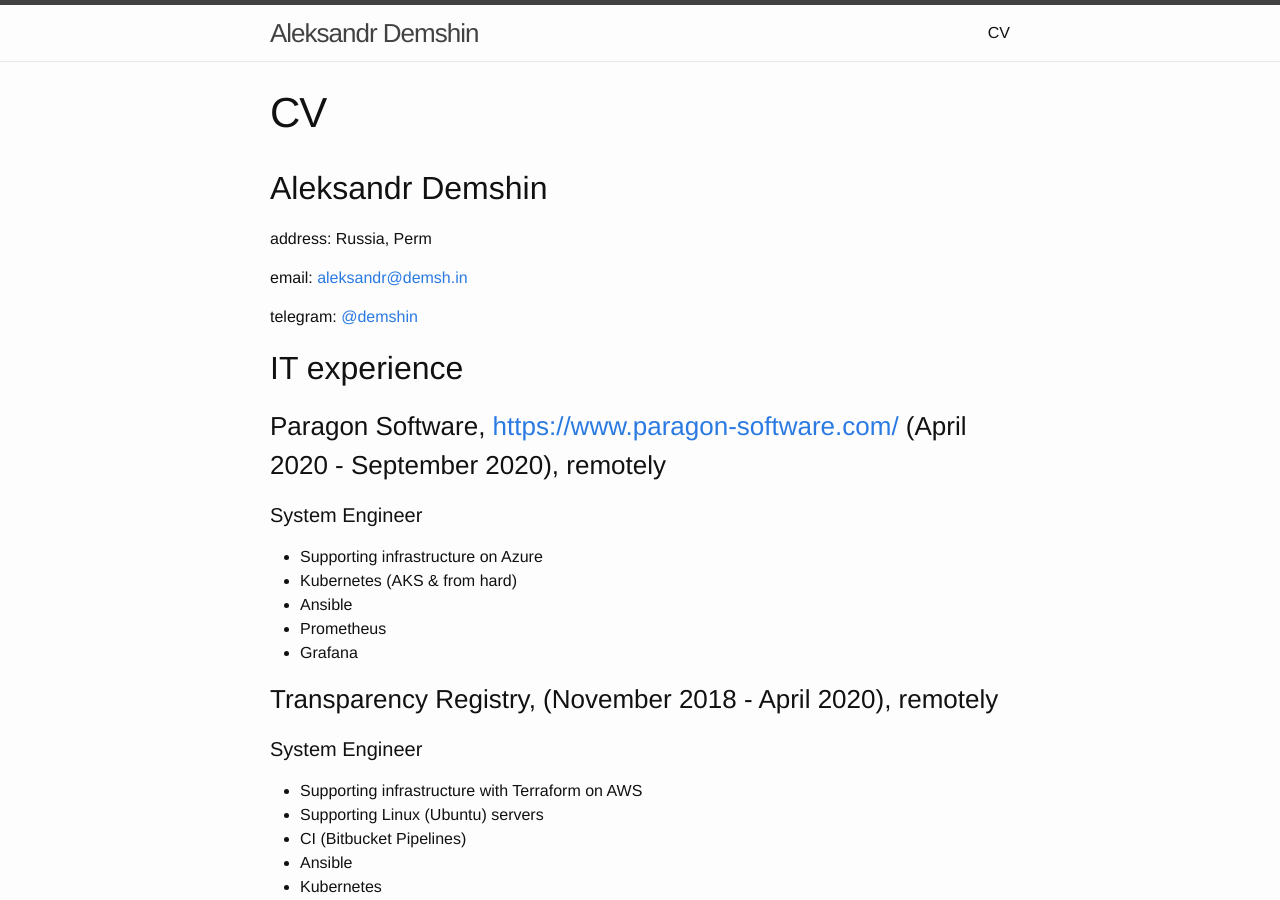
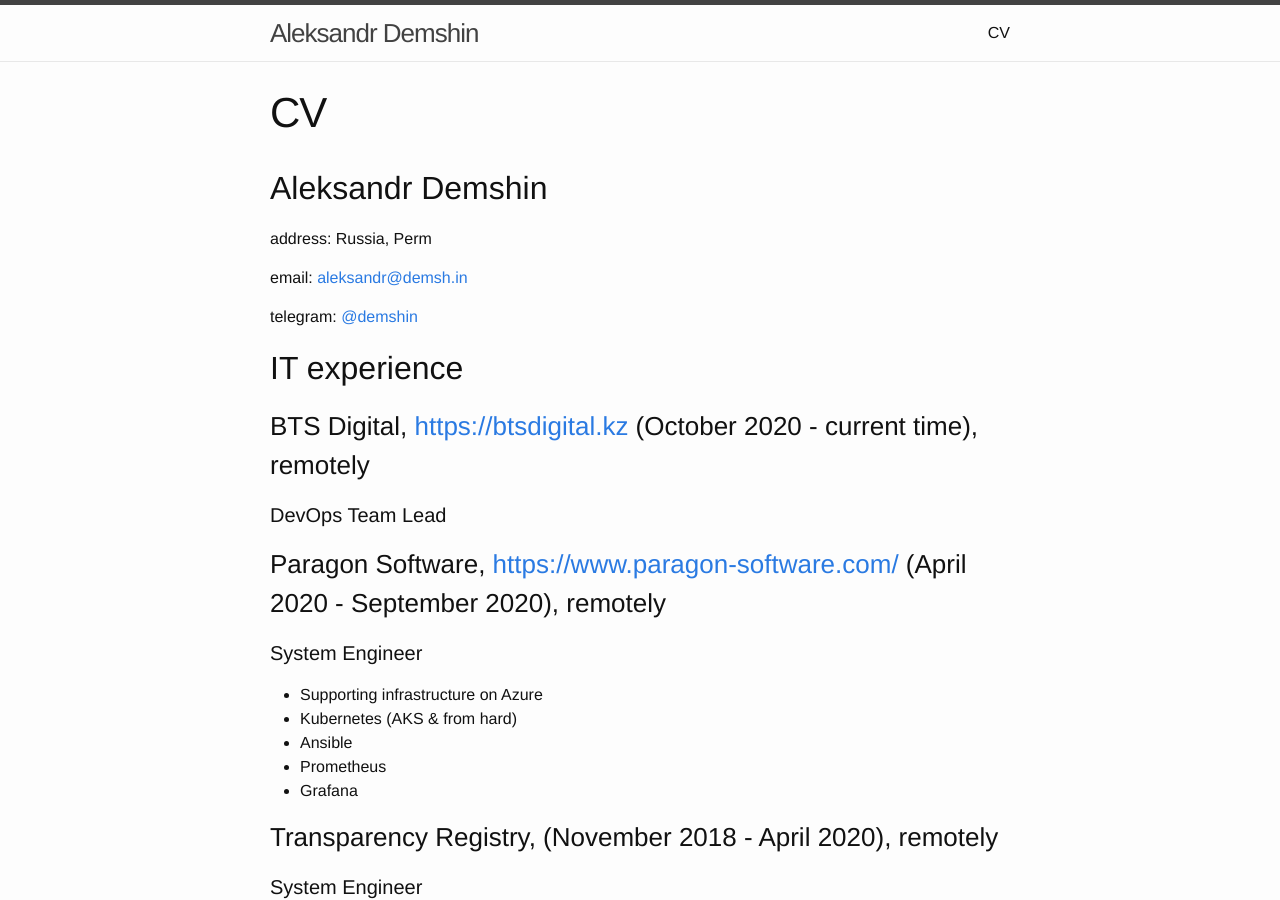
Before and after one commit to demshin/demsh.in, a Jekyll site: the page built from about.md, in a window 1280 px wide and 900 px high. Built offline with Jekyll 4.4.1, drawn with Linux system fonts in a browser that asks for light colours.

Commit message:
add BTS Digital

```diff
--- a/about.md
+++ b/about.md
@@ -13,6 +13,10 @@ email: [aleksandr@demsh.in](mailto:aleksandr@demsh.in)
 telegram: [@demshin](https://t.me/demshin)
 
 ## IT experience
+
+### BTS Digital, <https://btsdigital.kz> (October 2020 - current time), remotely
+
+#### DevOps Team Lead
 
 ### Paragon Software, <https://www.paragon-software.com/> (April 2020 - September 2020), remotely
 
```
